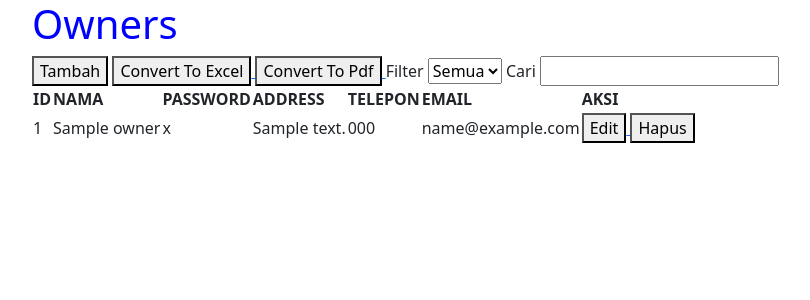
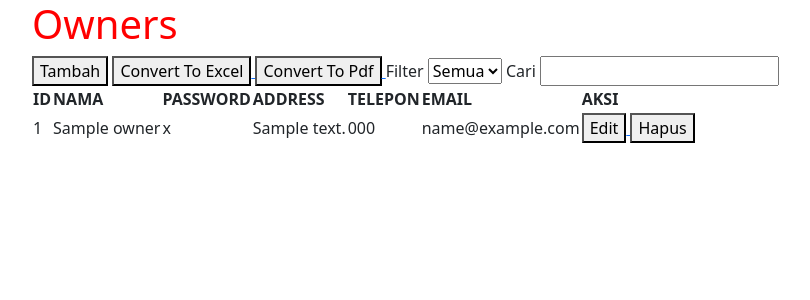
Before and after one commit to stefandaeli/gretail, a Django app: page /v_owners in a window 1280 px wide. Shown: the top 300 px of the page, without its empty margins (50-860 px from the left). Run offline with Django 4.2, Linux system fonts and the light colour scheme; tables that the repository leaves empty hold one stand-in row (values such as "Sample post").

Commit message:
update v_owners

```diff
--- a/templates/owners/v_owners.html
+++ b/templates/owners/v_owners.html
@@ -1,4 +1,4 @@
-{% load static %}
+<!-- {% load static %} -->
 <!DOCTYPE html>
 <html lang="en">
 
@@ -6,7 +6,7 @@
     <meta charset="UTF-8">
     <meta name="viewport" content="width=device-width, initial-scale=1.0">
     <!-- css -->
-    <link rel="stylesheet" href="{% static 'v_owners.css'%}">
+    <!-- <link rel="stylesheet" href="{% static 'v_owners.css'%}"> -->
     <!-- bootstrap -->
     <link href="https://cdn.jsdelivr.net/npm/bootstrap@5.0.2/dist/css/bootstrap.min.css" rel="stylesheet"
         integrity="sha384-EVSTQN3/azprG1Anm3QDgpJLIm9Nao0Yz1ztcQTwFspd3yD65VohhpuuCOmLASjC" crossorigin="anonymous">
@@ -16,6 +16,11 @@
         crossorigin="anonymous"></script>
     <title>Owners</title>
 </head>
+<style>
+    h1{
+        color: red;
+    }
+</style>
 
 <body>
     <div class="container">
```
